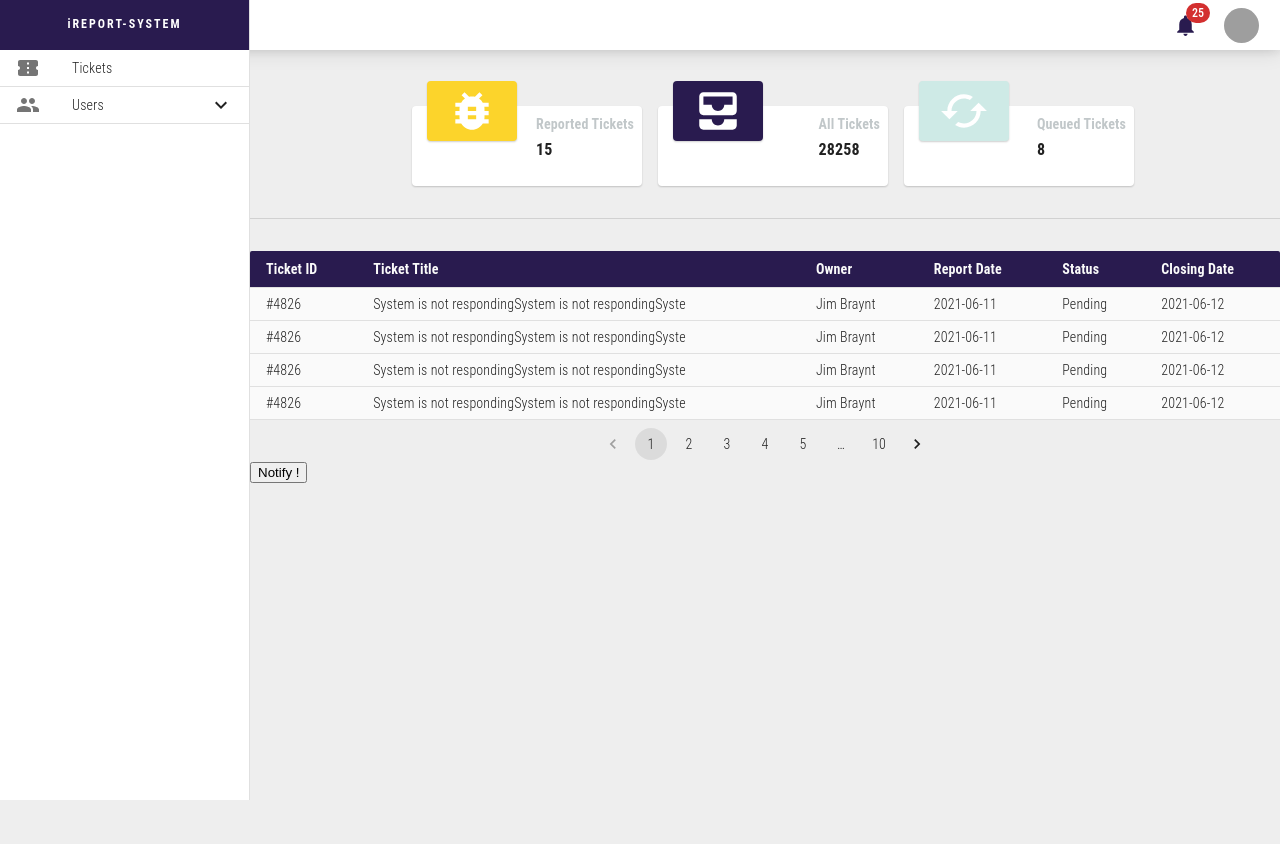
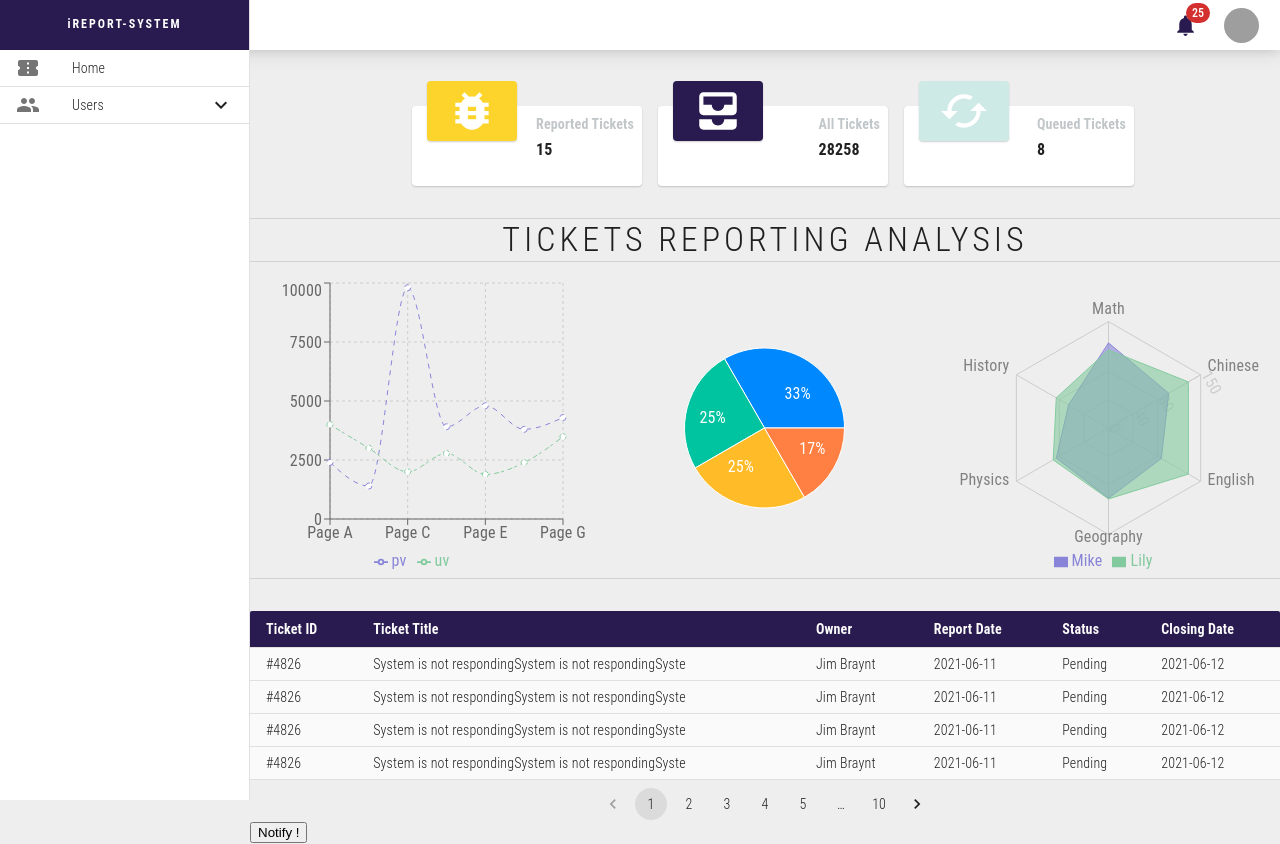
Before and after one commit to w4t3r-45/ticket_system, a React (Create React App) app: page /admin in a window 1280 px wide. Before the commit the page ends 800 px from the top, so only its background shows below. Built offline with nearby package versions, Linux system fonts and the light colour scheme; grey boxes are pictures that could not be loaded.

Commit message:
added Rechart js tp admin dashboard

```diff
--- /dev/null
+++ b/src/components/adminCharts.js
@@ -0,0 +1,226 @@
+import React from "react";
+import {
+  PieChart,
+  Pie,
+  Sector,
+  Cell,
+  ResponsiveContainer,
+  LineChart,
+  Line,
+  XAxis,
+  YAxis,
+  CartesianGrid,
+  Tooltip,
+  Legend,
+  Radar,
+  RadarChart,
+  PolarGrid,
+  PolarAngleAxis,
+  PolarRadiusAxis
+} from "recharts";
+
+const data = [
+  { name: "Group A", value: 400 },
+  { name: "Group B", value: 300 },
+  { name: "Group C", value: 300 },
+  { name: "Group D", value: 200 }
+];
+
+const data2 = [
+  {
+    name: "Page A",
+    uv: 4000,
+    pv: 2400,
+    amt: 2400
+  },
+  {
+    name: "Page B",
+    uv: 3000,
+    pv: 1398,
+    amt: 2210
+  },
+  {
+    name: "Page C",
+    uv: 2000,
+    pv: 9800,
+    amt: 2290
+  },
+  {
+    name: "Page D",
+    uv: 2780,
+    pv: 3908,
+    amt: 2000
+  },
+  {
+    name: "Page E",
+    uv: 1890,
+    pv: 4800,
+    amt: 2181
+  },
+  {
+    name: "Page F",
+    uv: 2390,
+    pv: 3800,
+    amt: 2500
+  },
+  {
+    name: "Page G",
+    uv: 3490,
+    pv: 4300,
+    amt: 2100
+  }
+];
+
+const data3 = [
+  {
+    subject: "Math",
+    A: 120,
+    B: 110,
+    fullMark: 150
+  },
+  {
+    subject: "Chinese",
+    A: 98,
+    B: 130,
+    fullMark: 150
+  },
+  {
+    subject: "English",
+    A: 86,
+    B: 130,
+    fullMark: 150
+  },
+  {
+    subject: "Geography",
+    A: 99,
+    B: 100,
+    fullMark: 150
+  },
+  {
+    subject: "Physics",
+    A: 85,
+    B: 90,
+    fullMark: 150
+  },
+  {
+    subject: "History",
+    A: 65,
+    B: 85,
+    fullMark: 150
+  }
+];
+
+const COLORS = ["#0088FE", "#00C49F", "#FFBB28", "#FF8042"];
+
+const RADIAN = Math.PI / 180;
+const renderCustomizedLabel = ({
+  cx,
+  cy,
+  midAngle,
+  innerRadius,
+  outerRadius,
+  percent,
+  index
+}) => {
+  const radius = innerRadius + (outerRadius - innerRadius) * 0.5;
+  const x = cx + radius * Math.cos(-midAngle * RADIAN);
+  const y = cy + radius * Math.sin(-midAngle * RADIAN);
+
+  return (
+    <text
+      x={x}
+      y={y}
+      fill="white"
+      textAnchor={x > cx ? "start" : "end"}
+      dominantBaseline="central"
+    >
+      {`${(percent * 100).toFixed(0)}%`}
+    </text>
+  );
+};
+
+export const PieChart_C = () => {
+  return (
+    <ResponsiveContainer width="33.33%" height="100%">
+      <PieChart width={500} height={500}>
+        <Pie
+          data={data}
+          cx="50%"
+          cy="50%"
+          labelLine={false}
+          label={renderCustomizedLabel}
+          outerRadius={80}
+          fill="#8884d8"
+          dataKey="value"
+        >
+          {data.map((entry, index) => (
+            <Cell key={`cell-${index}`} fill={COLORS[index % COLORS.length]} />
+          ))}
+        </Pie>
+      </PieChart>
+    </ResponsiveContainer>
+  );
+};
+
+export const LineChart_C = () => {
+  return (
+    <ResponsiveContainer width="33.33%" height="100%">
+      <LineChart
+        width={300}
+        height={200}
+        data={data2}
+        margin={{
+          top: 5,
+          right: 30,
+          left: 20,
+          bottom: 5
+        }}
+      >
+        <CartesianGrid strokeDasharray="3 3" />
+        <XAxis dataKey="name" />
+        <YAxis />
+        <Tooltip />
+        <Legend />
+        <Line
+          type="monotone"
+          dataKey="pv"
+          stroke="#8884d8"
+          strokeDasharray="5 5"
+        />
+        <Line
+          type="monotone"
+          dataKey="uv"
+          stroke="#82ca9d"
+          strokeDasharray="3 4 5 2"
+        />
+      </LineChart>
+    </ResponsiveContainer>
+  );
+};
+
+export const RadarChart_C = () => {
+  return (
+    <ResponsiveContainer width="33.33%" height="100%">
+      <RadarChart cx="50%" cy="50%" outerRadius="80%" data={data3}>
+        <PolarGrid />
+        <PolarAngleAxis dataKey="subject" />
+        <PolarRadiusAxis angle={30} domain={[0, 150]} />
+        <Radar
+          name="Mike"
+          dataKey="A"
+          stroke="#8884d8"
+          fill="#8884d8"
+          fillOpacity={0.6}
+        />
+        <Radar
+          name="Lily"
+          dataKey="B"
+          stroke="#82ca9d"
+          fill="#82ca9d"
+          fillOpacity={0.6}
+        />
+        <Legend />
+      </RadarChart>
+    </ResponsiveContainer>
+  );
+};
--- a/src/components/adminDashboard.js
+++ b/src/components/adminDashboard.js
@@ -59,6 +59,7 @@
 // need to revisit notifications "not finished yet"
 import Notification from "./Notification";
 import Card from "./Card";
+import { PieChart_C, LineChart_C, RadarChart_C } from "./adminCharts";
 import { openNewTicket } from "../redux/actions/actions";
 import { useDispatch } from "react-redux";
 // testing animation with react-reveal
@@ -425,7 +426,7 @@
             <ListItemIcon>
               <ConfirmationNumber />
             </ListItemIcon>
-            <ListItemText>Tickets</ListItemText>
+            <ListItemText>Home</ListItemText>
           </ListItemButton>
           <ListItemButton
             dense
@@ -494,6 +495,17 @@
               value={"8"}
             />
           </Fade>
+        </Box>
+        <Divider />
+        <Typography variant="h4" textAlign="center" letterSpacing={4}>
+          TICKETS REPORTING ANALYSIS
+        </Typography>
+        <Divider />
+        {/* Chart Container */}
+        <Box display="flex" alignItems="center" sx={{ height: "300px", mt: 2 }}>
+          <LineChart_C />
+          <PieChart_C />
+          <RadarChart_C />
         </Box>
         <Divider />
         {/* Table Container */}
```
